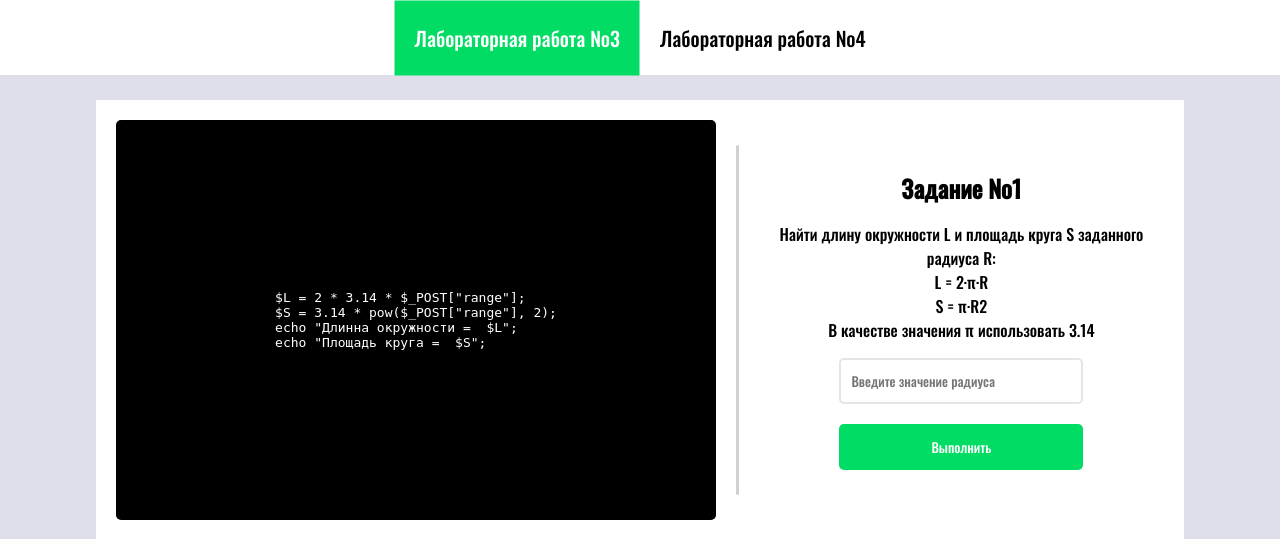
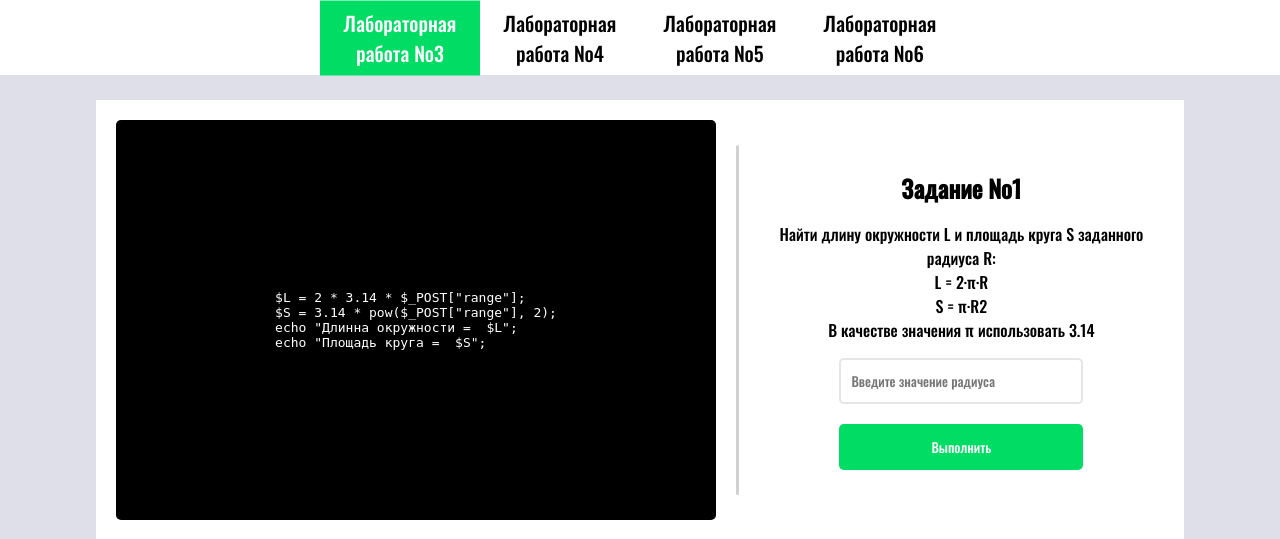
Before and after one commit to xXReCreatorXx/kiriakow_isp21_a, a PHP site: page / in a window 1280 px wide. Shown: the top 539 px of the page. Run offline with PHP 8.4, Linux system fonts and the light colour scheme.

Commit message:
Update index.php

```diff
--- a/index.php
+++ b/index.php
@@ -15,7 +15,12 @@
             <div class="header">
                 <div class="header_menu">
                     <div class="header_menu_button button_activ"><a class="link link_activ">Лабораторная работа №3</a></div>
+
                     <div class="header_menu_button"><a class="link" href="page/lab4/index.php">Лабораторная работа №4</a></div>
+
+                    <div class="header_menu_button"><a class="link" href="page/lab5/index.php">Лабораторная работа №5</a></div>
+
+                    <div class="header_menu_button"><a class="link" href="page/lab6/index.php">Лабораторная работа №6</a></div>
                 </div>
             </div>
 
```
